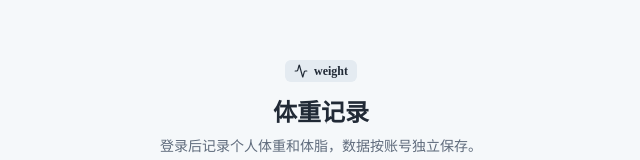
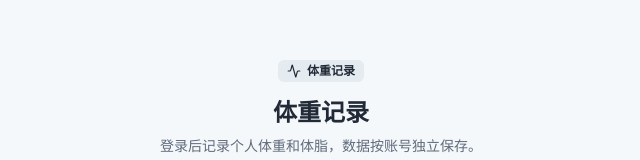
Before and after one commit to xy3082043438/weight, a Next.js app: page / in a window 1280 px wide. Shown: the part 103-263 px from the top of the page, without its empty margins (319-959 px from the left). Built offline with nearby package versions, Linux system fonts and the light colour scheme; no server answers; the database is empty.

Commit message:
网站名改成中文

```diff
--- a/app/layout.tsx
+++ b/app/layout.tsx
@@ -13,8 +13,8 @@ const geistMono = Geist_Mono({
 });
 
 export const metadata: Metadata = {
-  title: "Weight Tracker",
-  description: "A responsive weight recording and visualization app.",
+  title: "体重记录",
+  description: "响应式体重记录与趋势可视化网站。",
 };
 
 export default function RootLayout({
--- a/components/auth-form.tsx
+++ b/components/auth-form.tsx
@@ -51,7 +51,7 @@ export function AuthForm({ error }: { error?: string }) {
         <div className="space-y-3 text-center">
           <Badge variant="secondary" className="mx-auto gap-1.5">
             <Activity className="h-3.5 w-3.5" />
-            weight
+            体重记录
           </Badge>
           <div>
             <h1 className="text-2xl font-semibold tracking-normal">体重记录</h1>
--- a/components/weight-dashboard.tsx
+++ b/components/weight-dashboard.tsx
@@ -146,7 +146,7 @@ export function WeightDashboard({ entries, stats, user, error }: Props) {
             <div className="space-y-2">
               <Badge variant="secondary" className="w-fit gap-1.5">
                 <Scale className="h-3.5 w-3.5" />
-                weight
+                体重记录
               </Badge>
               <div>
                 <h1 className="text-2xl font-semibold tracking-normal sm:text-3xl">
```
Also changed, not shown: 1 other file (tests, documents, lock files or other folders).
